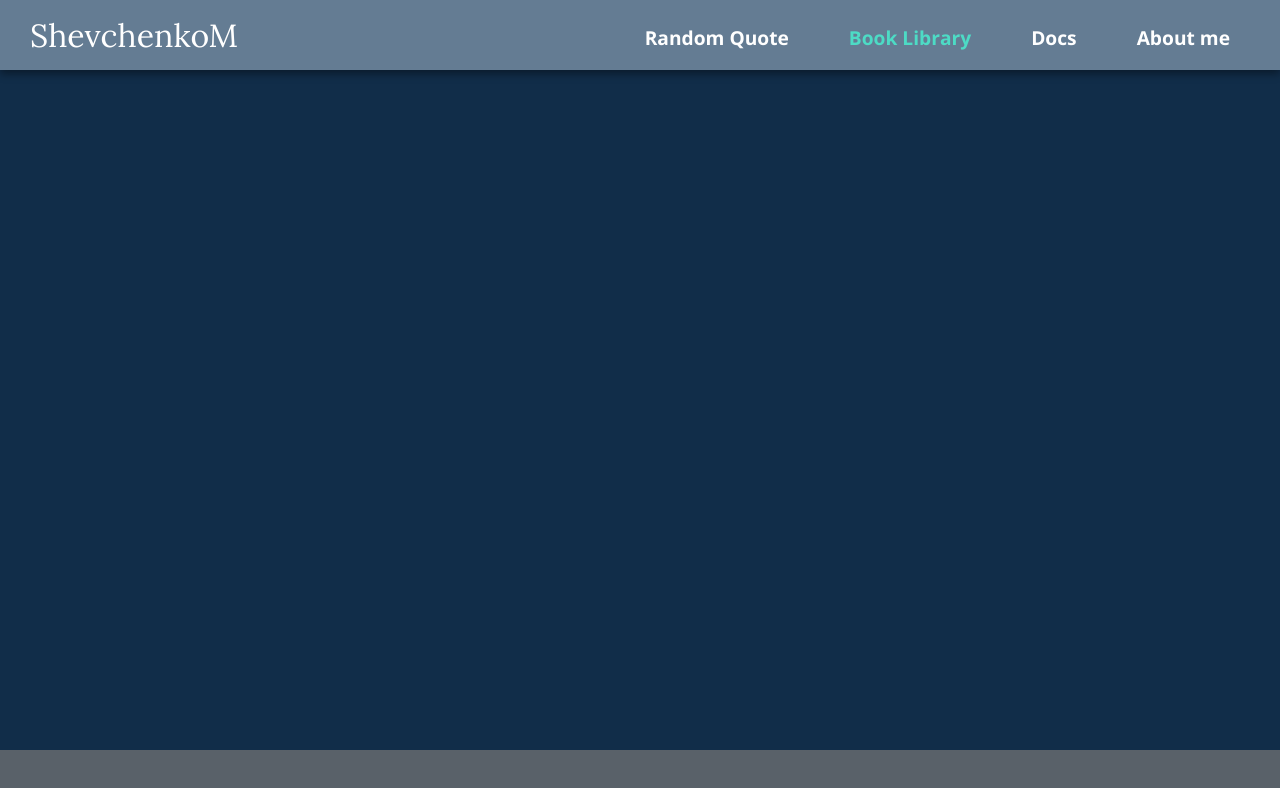
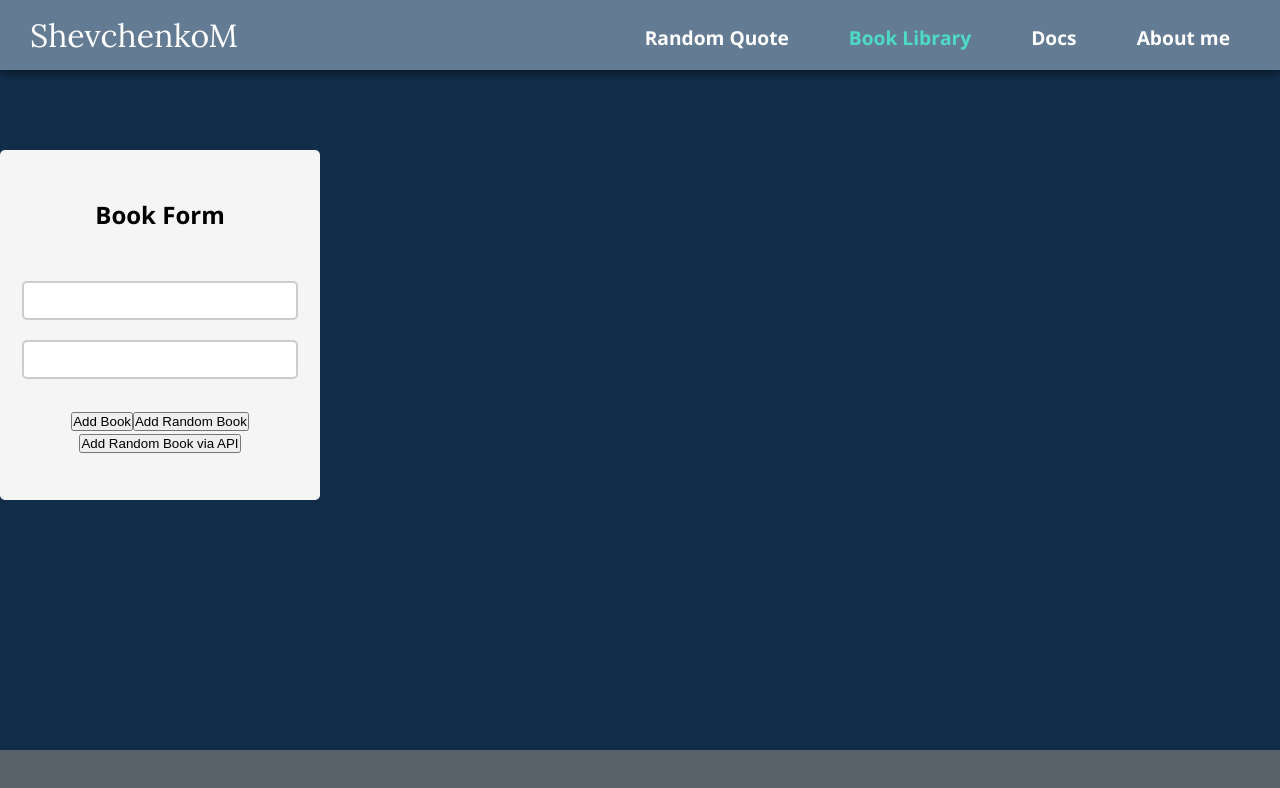
Before and after one commit to MykhailoShevchenko12/portfolio-project, a React (Create React App) app: page /book-library in a window 1280 px wide. Shown: the top 788 px of the page. Built offline with nearby package versions, Linux system fonts and the light colour scheme.

Commit message:
Started Book Form  component for Book Library App

```diff
--- /dev/null
+++ b/src/components/BookForm/BookForm.jsx
@@ -0,0 +1,25 @@
+import styles from './BookForm.module.css';
+
+const BookForm = () => {
+  return (
+    <>
+      <form className={styles.bookForm}>
+        <h2 className={styles.bookFormH2}>Book Form</h2>
+        <div className={styles.bookFormInputs}>
+          <input type="text" className={styles.bookFormInput} />
+          <input type="text" className={styles.bookFormInput} />
+        </div>
+        <div className={styles.bookFormButtons}>
+          <button className={styles.bookFormButton}>Add Book</button>
+          <button className={styles.bookFormButton}>Add Random Book</button>
+          <br />
+          <button className={styles.bookFormButton}>
+            Add Random Book via API
+          </button>
+        </div>
+      </form>
+    </>
+  );
+};
+
+export default BookForm;
--- /dev/null
+++ b/src/components/BookForm/BookForm.module.css
@@ -0,0 +1,28 @@
+.bookForm {
+  width: 25%;
+  height: 350px;
+  display: flex;
+  flex-direction: column;
+  align-items: center;
+  justify-content: center;
+  border-radius: 5px;
+  background-color: whitesmoke;
+  color: black;
+}
+
+.bookFormInputs {
+  margin: 30px 0;
+}
+
+.bookFormInput {
+  width: 85%;
+  height: 35px;
+  margin-top: 20px;
+  border: 2px solid rgba(0, 0, 0, 0.2);
+  border-radius: 5px;
+  outline: none;
+}
+
+.bookFormButtons {
+  width: 85%;
+}
--- a/src/pages/BookLibraryApp/BookLibrary.jsx
+++ b/src/pages/BookLibraryApp/BookLibrary.jsx
@@ -1,7 +1,14 @@
+import BookForm from '../../components/BookForm/BookForm';
 import './BookLibrary.css';
 
 const BookLibrary = () => {
-  return <div>BookLibrary</div>;
+  return (
+    <>
+      <div className="container">
+        <BookForm />
+      </div>
+    </>
+  );
 };
 
 export default BookLibrary;
```
